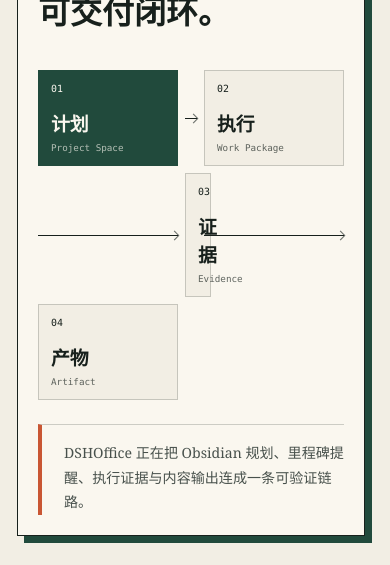
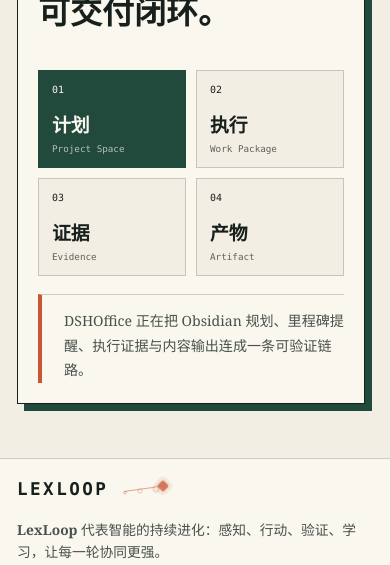
Before and after one commit to Luxuzhou/Luxuzhou.github.io, a Next.js app: page / in a window 390 px wide. Shown: the part 989-1554 px from the top of the page. Built offline with nearby package versions, Linux system fonts and the light colour scheme; no server answers.

Commit message:
Fix mobile system sketch layout

```diff
--- a/src/app/globals.css
+++ b/src/app/globals.css
@@ -2526,13 +2526,31 @@
   }
 
   .sketch-flow {
-    grid-template-columns: 1fr 12px 1fr;
-    gap: 7px;
+    grid-template-columns: repeat(2, minmax(0, 1fr));
+    gap: 10px;
   }
 
   .flow-node {
-    min-height: 92px;
-    padding: 12px;
+    min-width: 0;
+    min-height: 96px;
+    padding: 13px;
+  }
+
+  .flow-node strong {
+    white-space: nowrap;
+  }
+
+  .flow-node small {
+    overflow-wrap: anywhere;
+  }
+
+  .flow-line {
+    display: none;
+  }
+
+  .sketch-note {
+    margin-top: 18px;
+    padding-top: 14px;
   }
 
   .split-heading,
```
